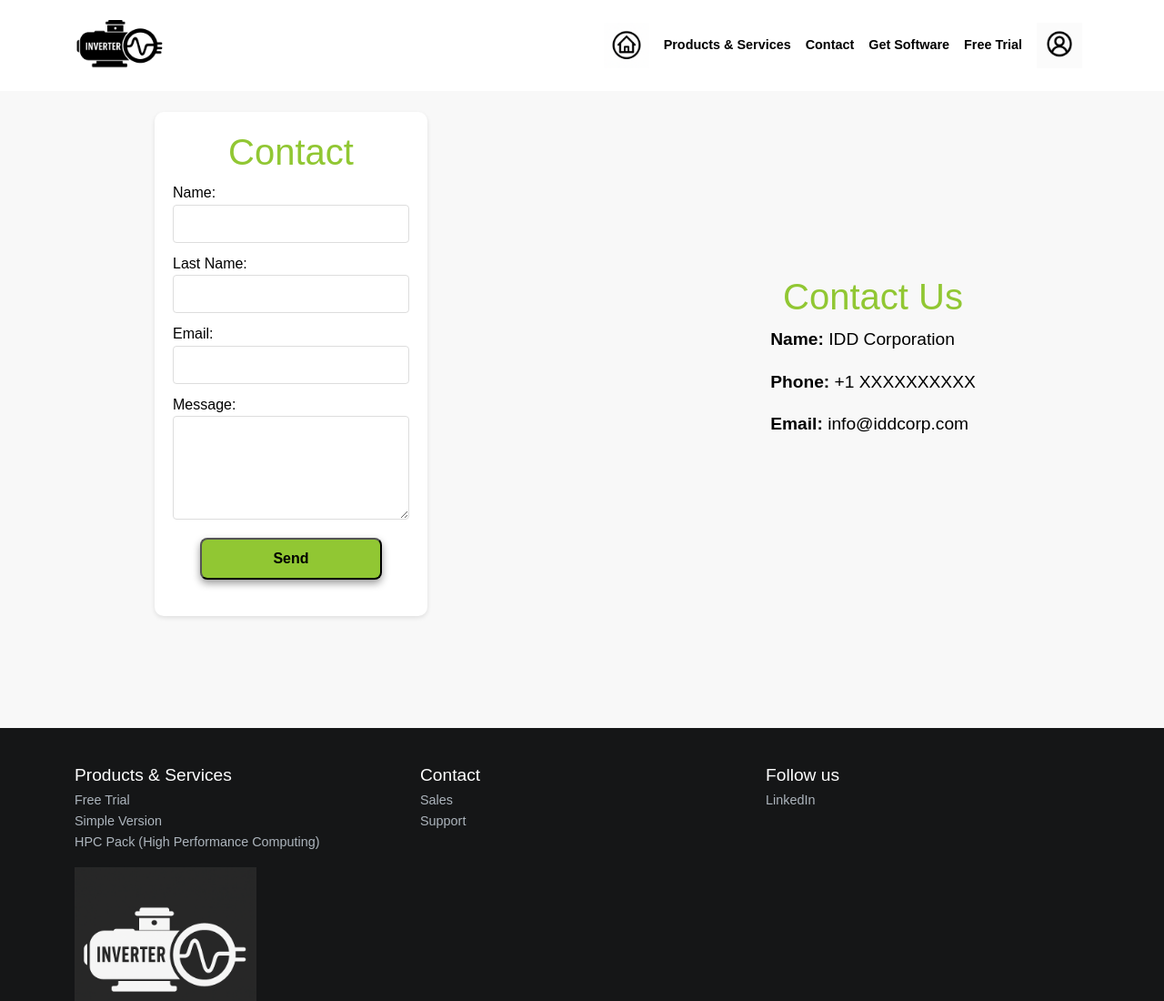
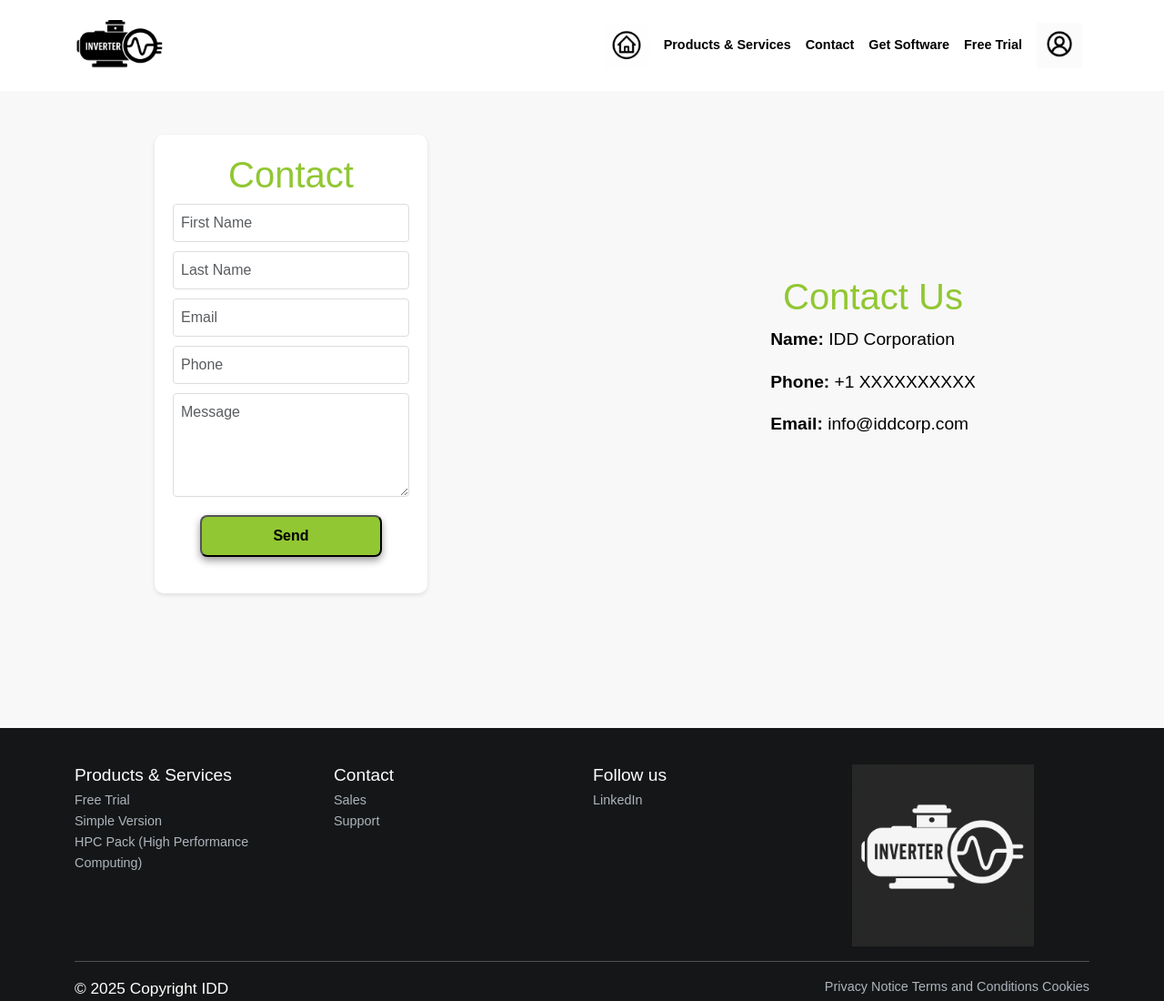
Before and after one commit to LeoTonelli1/pagina_web_2, a plain HTML site: page pages/contact.html in a window 1280 px wide. Shown: the top 1100 px of the page at 91% size. Drawn offline with nearby package versions, Linux system fonts and the light colour scheme.

Commit message:
Se agregaron Placeholders

```diff
--- a/pages/contact.html
+++ b/pages/contact.html
@@ -68,20 +68,20 @@
                             </div>
                             <form id="contactForm" action="">
                                 <div class="form-group">
-                                    <label for="name">Name:</label>
-                                    <input type="text" class="form-control" id="name" maxlength="50" required>
+                                    <input type="text" class="form-control" id="name" maxlength="50" placeholder="First Name" required>
                                 </div>
                                 <div class="form-group">
-                                    <label for="lastName">Last Name:</label>
-                                    <input type="text" class="form-control" id="lastName" maxlength="50" required>
+                                    <input type="text" class="form-control" id="lastName" maxlength="50" placeholder="Last Name" required>
                                 </div>
                                 <div class="form-group">
-                                    <label for="email">Email:</label>
-                                    <input type="email" class="form-control" id="email" maxlength="50" required>
+                                    <input type="email" class="form-control" id="email" maxlength="50" placeholder="Email" required>
                                 </div>
                                 <div class="form-group">
-                                    <label for="message">Message:</label>
-                                    <textarea class="form-control" id="message" rows="4" maxlength="500" required></textarea>
+                                    <input type="tel" class="form-control" id="phoneNumber" placeholder="Phone" required>
+                                    <div class="invalid-feedback">Please enter a valid phone number.</div>
+                                </div>
+                                <div class="form-group">
+                                    <textarea class="form-control" id="message" rows="4" placeholder="Message" required></textarea>
                                 </div>
                                 <button type="submit" class="custom-button">Send</button>
                             </form>
@@ -103,7 +103,7 @@
     <footer class="footer">
         <div class="container">
             <div class="row">
-                <div class="col-md-4">
+                <div class="col-md-3">
                     <h4 class="white-text">Products & Services</h4>
                     <ul class="list-unstyled">
                         <li><a href="freetrial.html">Free Trial</a></li>
@@ -111,14 +111,14 @@
                         <li><a href="#products">HPC Pack (High Performance Computing)</a></li>
                     </ul>
                 </div>
-                <div class="col-md-4">
+                <div class="col-md-3">
                     <h4 class="white-text">Contact</h4>
                     <ul class="list-unstyled">
                         <li><a href="contact.html">Sales</a></li>
                         <li><a href="contact.html">Support</a></li>
                     </ul>
                 </div>
-                <div class="col-md-4">
+                <div class="col-md-3">
                     <h4 class="white-text">Follow us</h4>
                     <ul class="list-unstyled">
                         <li><a href="#"><i class="fab fa-linkedin"></i> LinkedIn</a></li>
```
Also changed, not shown: pages/freetrial.html (+3 -3 lines), pages/getsoftware.html (+3 -3 lines), pages/login.html (+6 -8 lines), pages/register.html (+10 -16 lines).
